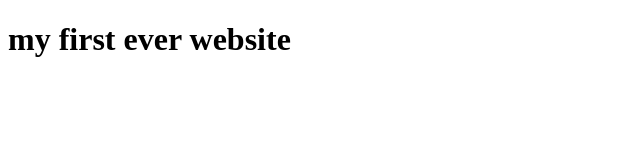
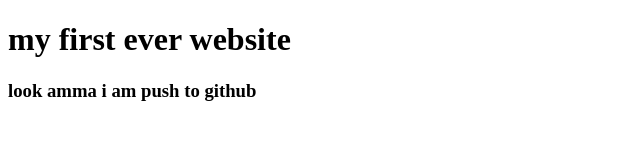
Before and after one commit to iamtamim/my-first-website, a plain HTML site: page index.html in a window 1280 px wide. Shown: the whole page, without its empty margins (0-640 px from the left). Drawn offline with Linux system fonts and the light colour scheme.

Commit message:
learn github

```diff
--- a/index.html
+++ b/index.html
@@ -7,5 +7,6 @@
 </head>
 <body>
     <h1>my first ever website</h1>
+    <h3>look amma i am push to github</h3>
 </body>
 </html>
```
